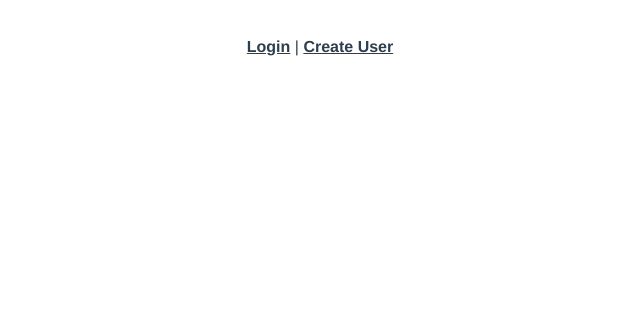
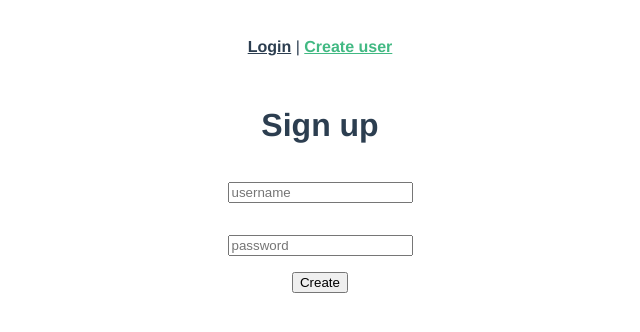
Before and after one commit to jensengbg-michele-carmagnani/retro-test, a Vue app in the folder frontend/: page /#/test in a window 1280 px wide. Before the commit this address had no page. Shown: the top 332 px of the page, without its empty margins (320-960 px from the left). Built offline with nearby package versions, Linux system fonts and the light colour scheme.

Commit message:
create login and createUser page and logic

```diff
--- a/frontend/src/App.vue
+++ b/frontend/src/App.vue
@@ -1,7 +1,7 @@
 <template>
   <div id="nav">
     <router-link to="/">Login</router-link> |
-    <router-link to="/about">Create User</router-link>
+    <router-link to="/test">Create user</router-link>
   </div>
   <router-view />
 </template>
--- a/frontend/src/components/LoginForm.vue
+++ b/frontend/src/components/LoginForm.vue
@@ -5,7 +5,7 @@
     <button @click="store.methods.decreaseCounter">-</button>
     <section class="form">
       <input
-        v-model="state.infoLogin.username"
+        v-model="state.infoLogin.email"
         class="username"
         type="text"
         placeholder="username"
@@ -16,9 +16,9 @@
         type="password"
         placeholder="password"
       />
-      <button @click="login()">login </button>
+      <button @click="login()">login</button>
     </section>
-    <p>{{ state.infoLogin.username }}</p>
+    <p>{{ state.infoLogin.email }}</p>
     <p>{{ state.infoLogin.password }}</p>
     <article class="">
       <button @click="cars()">car</button>
@@ -35,7 +35,8 @@
 import axios from "axios";
 
 import { defineComponent, inject, reactive } from "vue";
-import { carsTypes, dataLogin } from "../types";
+import { carsTypes } from "../types";
+import { useRouter, useRoute } from "vue-router";
 export default defineComponent({
   name: "LoginForm",
   setup() {
@@ -43,10 +44,11 @@ export default defineComponent({
     const state = reactive({
       arrayCars: [] as carsTypes[],
       infoLogin: {
-        username: "",
+        email: "",
         password: "",
       },
     });
+    const router = useRouter();
     const api = "http://localhost:3000";
 
     const cars = async () => {
@@ -57,18 +59,24 @@ export default defineComponent({
         },
       };
       const res = await axios.get(`${api}/users`, options);
-      console.log(res.data);
+      console.log("data", res);
       state.arrayCars.push(res.data);
     };
     const login = async () => {
+
       const res = await axios.post(`${api}/login`, state.infoLogin);
+      console.log(res.data.success);
+      if (res.data.success == true) {
+
+        router.push("/home");
+      }
     };
 
     return {
       store,
       cars,
       state,
-      login
+      login,
     };
   },
 });
--- a/frontend/src/router/index.ts
+++ b/frontend/src/router/index.ts
@@ -1,5 +1,6 @@
 import { createRouter, createWebHashHistory, RouteRecordRaw } from "vue-router";
 import Login from "../views/Login.vue";
+
 
 const routes: Array<RouteRecordRaw> = [
   {
@@ -7,15 +8,33 @@ const routes: Array<RouteRecordRaw> = [
     name: "Login",
     component: Login,
   },
+  // {
+  //   path: "/createuser",
+  //   name: "CreateUser",
+  //   // route level code-splitting
+  //   // this generates a separate chunk (about.[hash].js) for this route
+  //   // which is lazy-loaded when the route is visited.
+  //   component: () =>
+  //     import(/* webpackChunkName: "about" */ "../views/CreateUser.vue"),
+  // },
   {
-    path: "/createUser",
-    name: "Create User",
+    path: "/home",
+    name: "Home",
     // route level code-splitting
     // this generates a separate chunk (about.[hash].js) for this route
     // which is lazy-loaded when the route is visited.
     component: () =>
-      import(/* webpackChunkName: "about" */ "../views/CreateUser.vue"),
+      import(/* webpackChunkName: "about" */ "../views/Home.vue"),
   },
+  {
+    path: "/test",
+    name: "test",
+    // route level code-splitting
+    // this generates a separate chunk (about.[hash].js) for this route
+    // which is lazy-loaded when the route is visited.
+    component: () =>
+      import(/* webpackChunkName: "about" */ "../views/Test.vue"),
+  }
 ];
 
 const router = createRouter({
--- a/frontend/src/views/CreateUser.vue
+++ /dev/null
@@ -1,5 +0,0 @@
-<template>
-  <div class="about">
-    <h1>This is an about page</h1>
-  </div>
-</template>
--- /dev/null
+++ b/frontend/src/views/Home.vue
@@ -0,0 +1,17 @@
+<template>
+  <section>
+    <h1>welcome to piktro</h1>
+  </section>
+</template>
+
+<script>
+import { defineComponent } from "vue";
+export default defineComponent({
+
+  setup() {
+    return {};
+  },
+});
+</script>
+
+<style></style>
--- a/frontend/src/views/Login.vue
+++ b/frontend/src/views/Login.vue
@@ -14,6 +14,7 @@ export default defineComponent({
   components: {
     LoginForm,
   },
+
 });
 
 
--- /dev/null
+++ b/frontend/src/views/Test.vue
@@ -0,0 +1,64 @@
+<template>
+  <div class="sign-up">
+    <h1>Sign up</h1>
+    <input
+      v-model="state.newUser.email"
+      class="username"
+      type="text"
+      placeholder="username"
+    />
+    <input
+      v-model="state.newUser.password"
+      class="password"
+      type="password"
+      placeholder="password"
+    />
+    <button @click="create()"> Create</button>
+  </div>
+</template>
+
+<script lang="ts">
+import axios from "axios";
+import { defineComponent, reactive } from "vue";
+ import { useRouter } from "vue-router";
+export default defineComponent({
+  setup() {
+    const state = reactive({
+      newUser: {
+        email: "",
+        password: "",
+        name:"",
+        lastName:""
+      },
+    });
+    const api = "http://localhost:3000"
+    const router = useRouter()
+//    create user
+    const create = async () => {
+      const res = await axios.post(`${api}/createUser`, state.newUser);
+      console.log(res.data);
+      if (res.data.success == true) {
+        router.push("/home");
+      } else{
+        alert(res.data.message);
+      }
+    };
+    return {
+      state,
+       create,
+    };
+  },
+});
+</script>
+
+<style>
+.sign-up {
+  display: flex;
+  justify-content: center;
+  align-items: center;
+  flex-flow: column;
+}
+input {
+  margin: 1rem;
+}
+</style>
```
Also changed, not shown: frontend/src/store/index.ts (+11 -1 lines).
